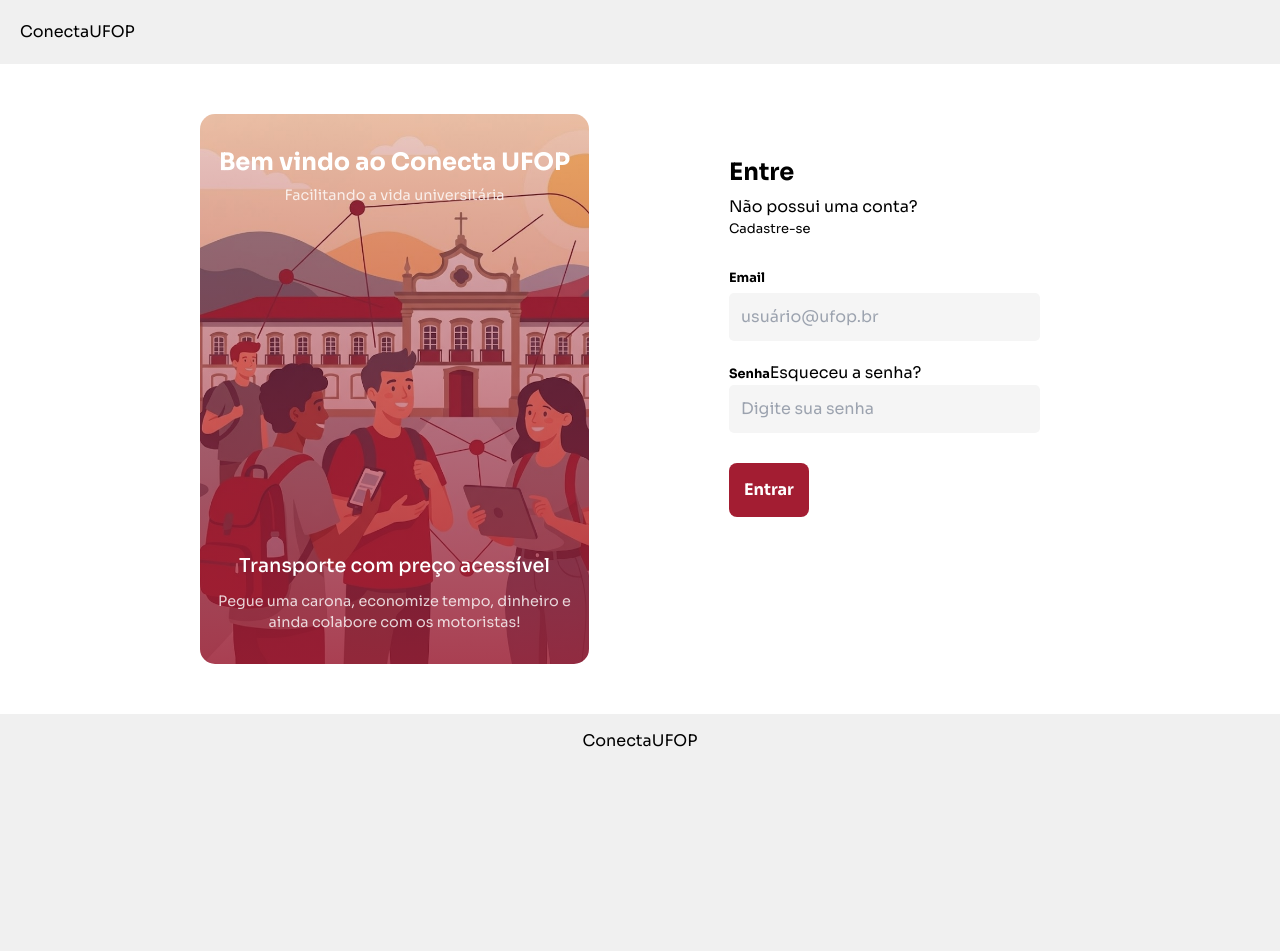
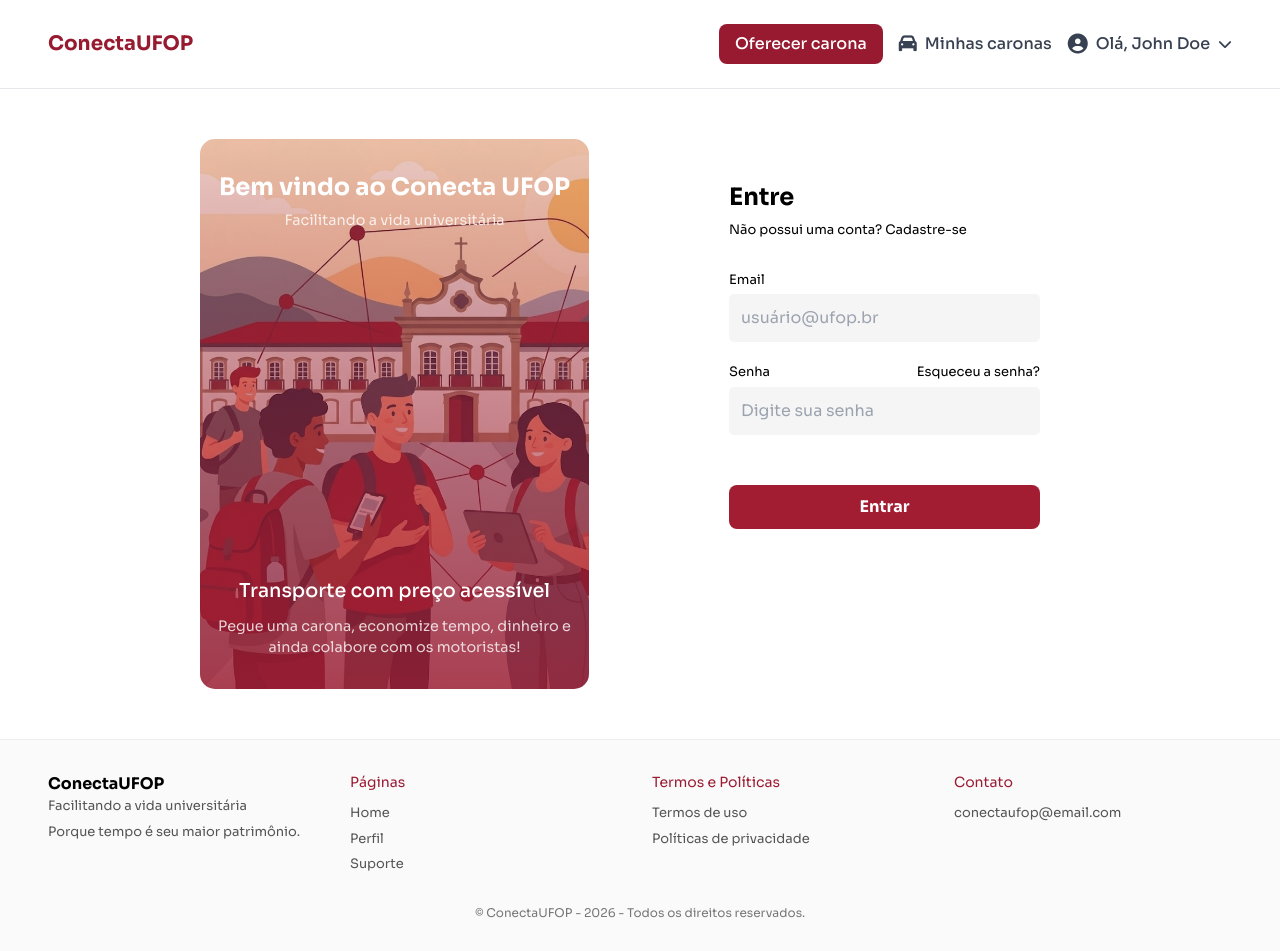
Before and after one commit to ArthurQuintanilha/Conecta-UFOP, an Angular app: page /login in a window 1280 px wide. Shown: the top 951 px of the page. Built offline with nearby package versions, Linux system fonts and the light colour scheme.

Commit message:
feat: implementação da estrutura e estilo da página de login

```diff
--- a/src/app/login/login.component.html
+++ b/src/app/login/login.component.html
@@ -1,9 +1,7 @@
 <!--<p>batata com bacon</p>-->
 
 <div class="login-container">
-  <div class="top-bar">
-    <h2>ConectaUFOP</h2>
-  </div>
+  <app-header></app-header>
 
   <div class="content">
 
@@ -24,8 +22,7 @@
 
       <div class="tab-group">
         <h1>Entre</h1>
-        <span>Não possui uma conta?</span>
-        <a href="/cadastro" class="signup-link">Cadastre-se</a>
+        <p class="signup-text">Não possui uma conta? <a href="/cadastro">Cadastre-se</a></p>
       </div>
 
       <form (submit)="fazerLogin()">
@@ -48,8 +45,5 @@
 
   </div>
 
-  <div class="bottom-bar">
-    <h2>ConectaUFOP</h2>
-  </div>
-
+  <app-footer></app-footer>
 </div>
--- a/src/app/login/login.component.scss
+++ b/src/app/login/login.component.scss
@@ -3,13 +3,6 @@
   align-items: center;
   min-height: 100vh;
   background-color: white;
-
-  .top-bar{
-    background-color: #f0f0f0;
-    padding: 20px;
-    display: flex;
-    align-items: left;
-  }
 
   .content{
     display: flex;
@@ -43,6 +36,7 @@
       padding: 40px;
       display: flex;
       flex-direction: column;
+      //align-items: center;
 
       .tab-group {
         display: flex;
@@ -50,7 +44,8 @@
         flex-direction: column;
         h1 { font-size: 1.5rem; margin-bottom: 5px; font-weight: bold;}
         h3 { font-size: small;}
-        a { font-size: small;}
+        p { font-size: small; &:hover{color:rgb(0, 119, 255); text-decoration: underline;}}
+      }
 
       .tab {
         flex: 1;
@@ -64,14 +59,20 @@
           border-radius: 8px;
         }
        }
-      }
 
       .input-field {
         margin-bottom: 20px;
         display: flex;
         flex-direction: column;
+        label { font-size: small; margin-bottom: 5px; }
+      }
 
-        label { font-weight: bold; font-size: 0.8rem; margin-bottom: 5px; }
+      .label-row {
+        display:flex;
+        justify-content: space-between;
+        label { font-size: small; margin-bottom: 5px; }
+        a {font-size: small; &:hover{color:rgb(0, 119, 255); text-decoration: underline;} }
+      }
 
       input {
         background: #f5f5f5;
@@ -81,25 +82,18 @@
         outline: none;
         &:focus { border: 1px solid #a31d32; }
       }
-      }
 
       .btn-main {
         background: #a31d32;
         color: white;
         border: none;
-        padding: 15px;
+        padding: 10px;
+        width: 100%;
         border-radius: 8px;
-        margin-top: 10px;
+        margin-top: 30px;
         cursor: pointer;
         font-weight: bold;
       }
     }
   }
-
-  .bottom-bar{
-    background-color: #f0f0f0;
-    padding: 15px 200px 200px 200px;
-    text-align: center;
 }
-
-}
```
Lines whose indentation alone changed are shown as unchanged.
